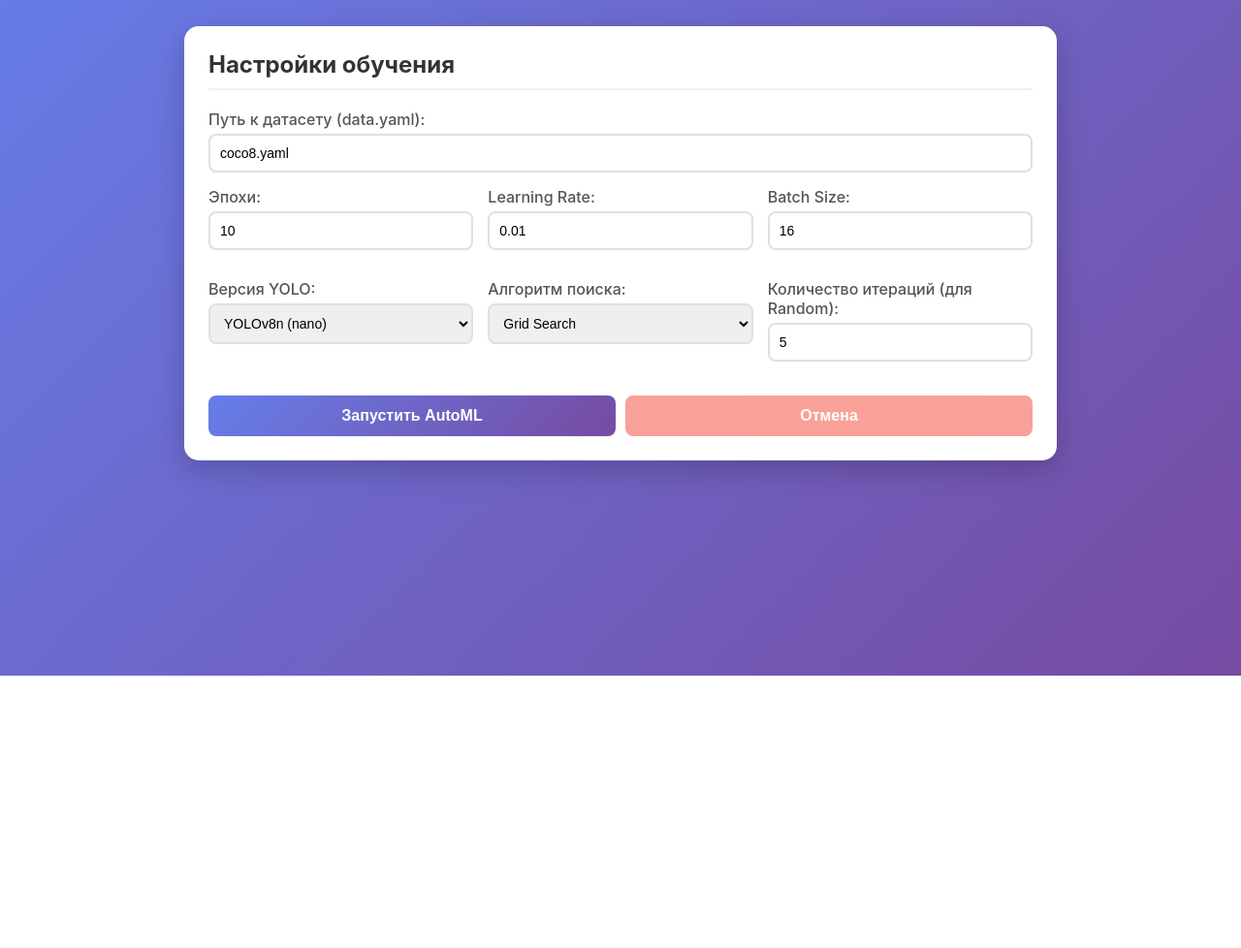
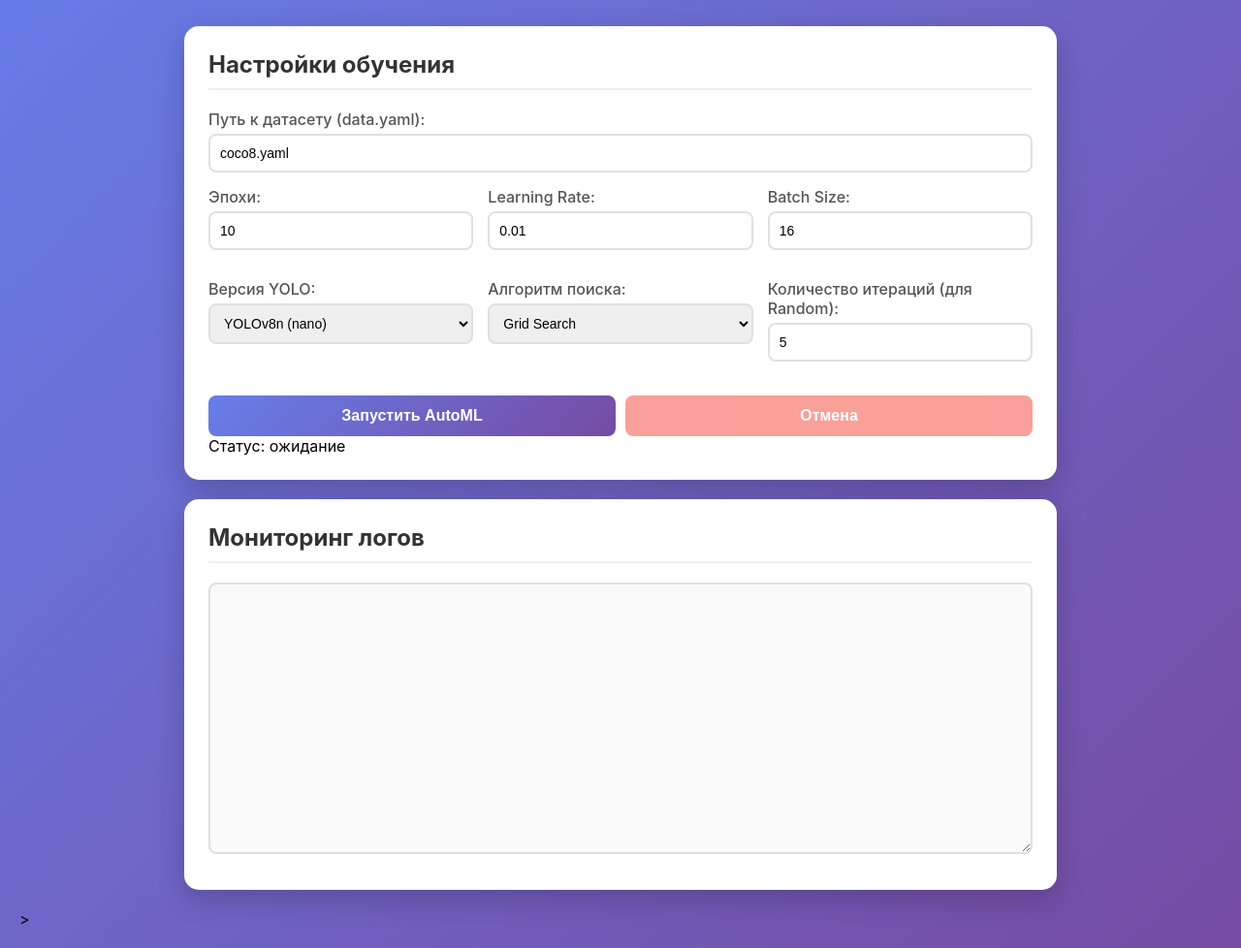
Before and after one commit to moevm/mse1h2026-markup-ml, a plain HTML site: page markup_ml/static/index.html in a window 1280 px wide. Shown: the part 103-1081 px from the top of the page at 97% size. Before the commit the page ends 800 px from the top, so only its background shows below. Drawn offline with Linux system fonts and the light colour scheme.

Commit message:
feat(ui): add logs monitoring panel (textarea)

```diff
--- a/markup_ml/static/index.html
+++ b/markup_ml/static/index.html
@@ -67,9 +67,16 @@
                     <button type="submit" id="startButton">Запустить AutoML</button>
                     <button type="button" id="cancelButton" disabled>Отмена</button>
                 </div>
+                <div id="train-status">Статус: ожидание</div>
             </form>
         </div>
+        <div class="card">
+            <h2>Мониторинг логов</h2>
+            <textarea id="logs-textarea" class="logs" readonly spellcheck="false"></textarea>
+            <div id="logs-status" class="logs-status"></div>
+        </div>
+    </div>>
 
-        <script src="app.js"></script>
-    </body>
+    <script src="app.js"></script>
+</body>
 </html>
--- a/markup_ml/static/style.css
+++ b/markup_ml/static/style.css
@@ -156,3 +156,24 @@ button {
 .training-active {
     animation: pulse 2s infinite;
 }
+
+.logs {
+  width: 100%;
+  height: 280px;
+  resize: vertical;
+  padding: 12px;
+  border: 2px solid #e0e0e0;
+  border-radius: 8px;
+  font-family: ui-monospace, SFMono-Regular, Menlo, Monaco, Consolas, "Liberation Mono", "Courier New", monospace;
+  font-size: 13px;
+  line-height: 1.35;
+  white-space: pre;
+  overflow: auto;
+  background: #fafafa;
+}
+
+.logs-status {
+  margin-top: 8px;
+  font-size: 12px;
+  color: #666;
+}
```
